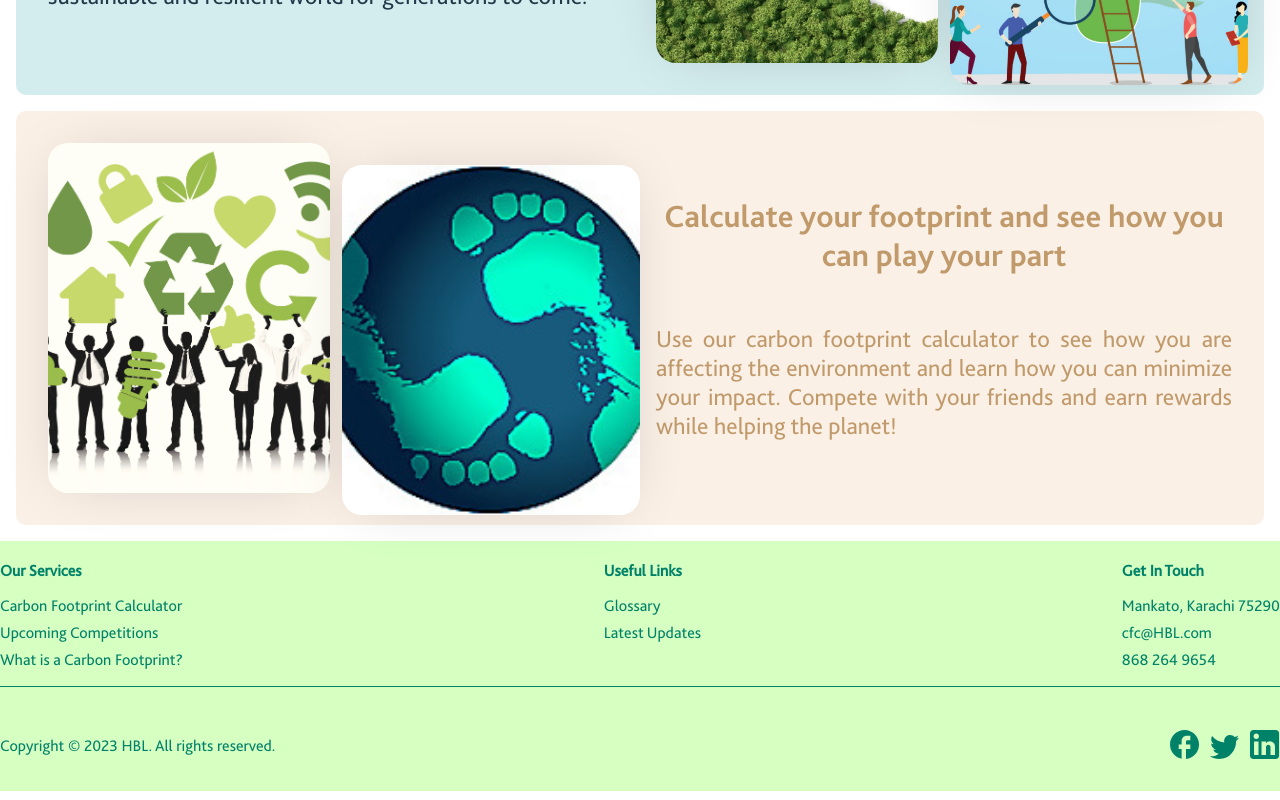
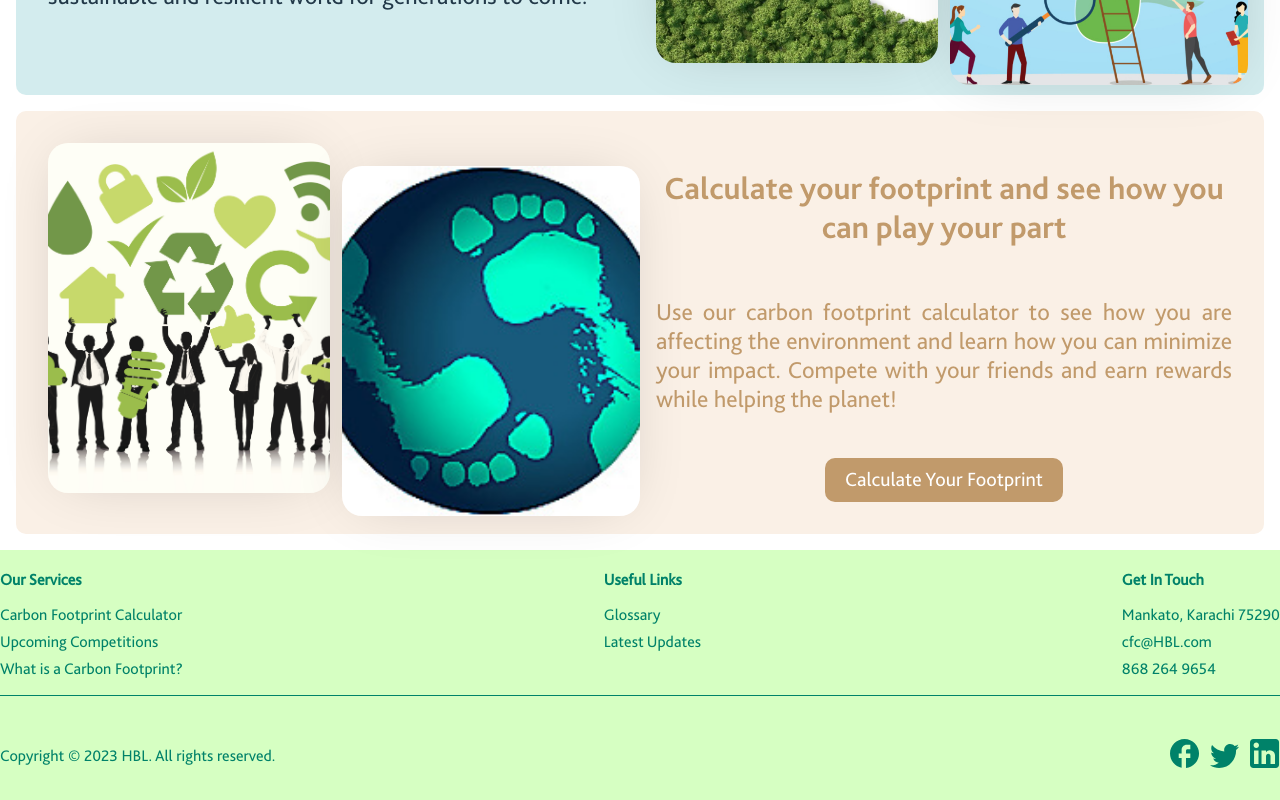
Before and after one commit to AyyanFawad/CarbonFootprintCalculator, a React (Create React App) app: page / in a window 1280 px wide. Shown: the part 884-1684 px from the top of the page. Built offline with nearby package versions, Linux system fonts and the light colour scheme; a web font is replaced by a local one.

Commit message:
Added second main content button

```diff
--- a/src/NewMainContent.css
+++ b/src/NewMainContent.css
@@ -185,3 +185,20 @@
     top: 10%;
     right: 0;
 }
+
+.Second-Calculator-Button {
+    background-color: #C19A6B;
+    color: white;
+    border: none;
+    padding: 10px 20px;
+    border-radius: 10px;
+    font-size: 20px;
+    font-family: bliss;
+    margin-top: 20px;
+    /* Adjust as needed */
+    cursor: pointer;
+}
+
+.Second-Calculator-Button:hover {
+    background-color: #e0b08e;
+}
--- a/src/NewMainContent.js
+++ b/src/NewMainContent.js
@@ -37,11 +37,16 @@ const NewMainContent = () => {
                 <div className='section-3-text'>
                     <h1>Calculate your footprint and see how you can play your part</h1>
                     <p>Use our carbon footprint calculator to see how you are affecting the environment and learn how you can minimize your impact. Compete with your friends and earn rewards while helping the planet!</p>
+                    <Link to="/question">
+                        <button className="Second-Calculator-Button">Calculate Your Footprint</button>
+                    </Link>
                 </div>
                 <div className='section-3-image-container'>
                     <img alt='less emissions today' src={CarbonFootprint3} className='section-3-image-1' />
                     <img alt='less emissions today' src={CarbonFootprint4} className='section-3-image-2' />
+
                 </div>
+
             </section>
 
 
--- a/src/ResultScreen.js
+++ b/src/ResultScreen.js
@@ -22,8 +22,8 @@ const ResultScreen = () => {
     const commuteFootprint = location.state && location.state.commuteFootprint;
     const airTravelFootprint = location.state && location.state.airTravelFootprint;
 
-    const fact1Text = +((resultPercentage / 1.650027755).toFixed(2));
-    const fact2Text = +((resultPercentage / 0.8).toFixed(2));
+    const fact1Text = Math.floor(+((resultPercentage / 1.650027755).toFixed(2)));
+    const fact2Text = Math.floor(+((resultPercentage / 0.8).toFixed(2)));
 
 
     const data = {
```
